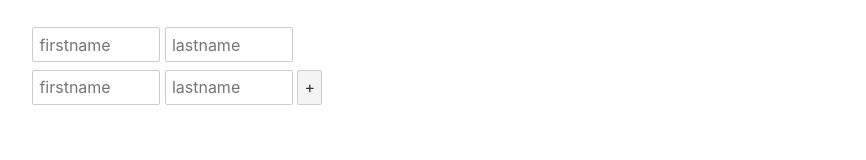
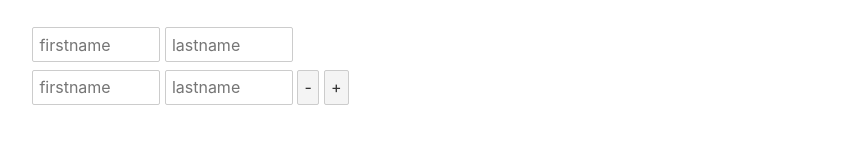
Before and after one commit to Japesjake/wedding_seater_js, a Svelte app in the folder svelte/: page / in a window 1280 px wide. Shown: the part 136-296 px from the top of the page, without its empty margins (8-874 px from the left). Built offline with nearby package versions, Linux system fonts and the light colour scheme.

Commit message:
Added working remove button.

```diff
--- a/svelte/src/App.svelte
+++ b/svelte/src/App.svelte
@@ -6,6 +6,13 @@
 		console.log("addInput runs.");
 		people.push({});
 		people = people;
+	}
+	function removeInput (i) {
+		console.log("removeInput runs.")
+		if (people.length > 1) {
+			people.splice(0,1)
+			people = people;
+		}
 	}
 </script>
 
@@ -18,6 +25,7 @@
 			{#if i < people.length - 1}
 				<br>
 			{:else}
+				<button on:click={removeInput}>-</button>
 				<button on:click={addInput}>+</button><br>
 			{/if}
 		{/each}
```
